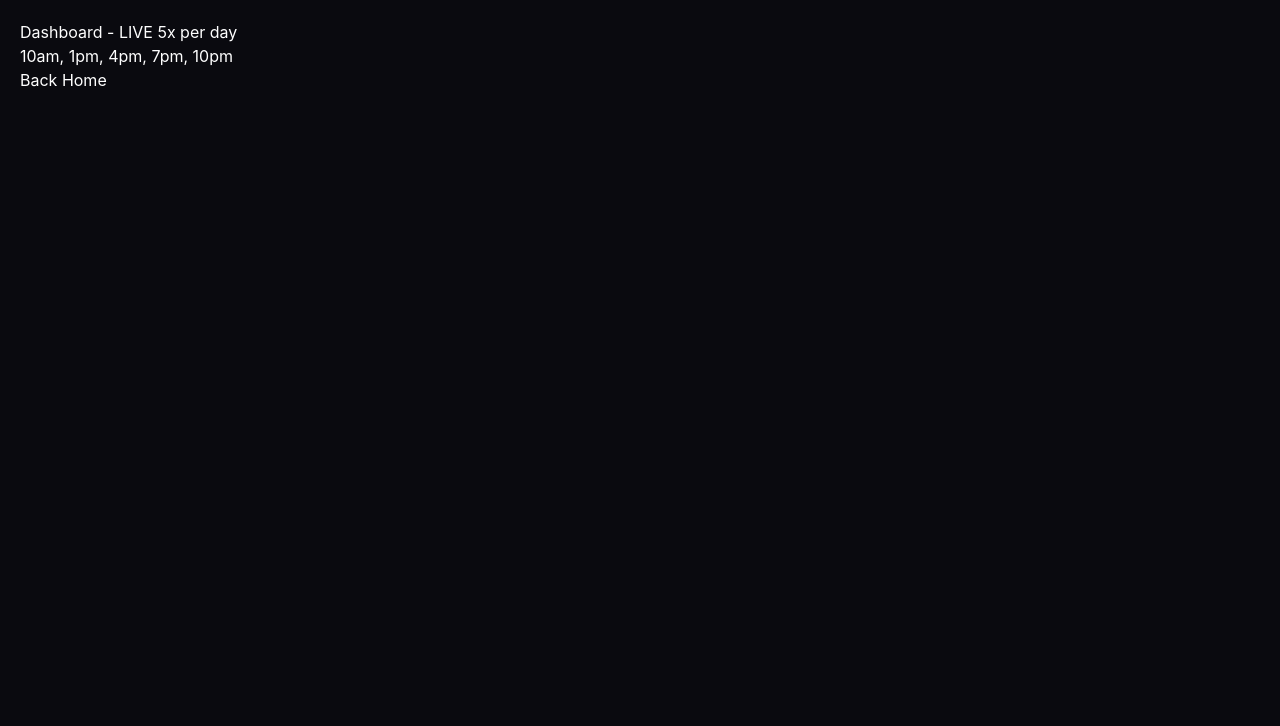
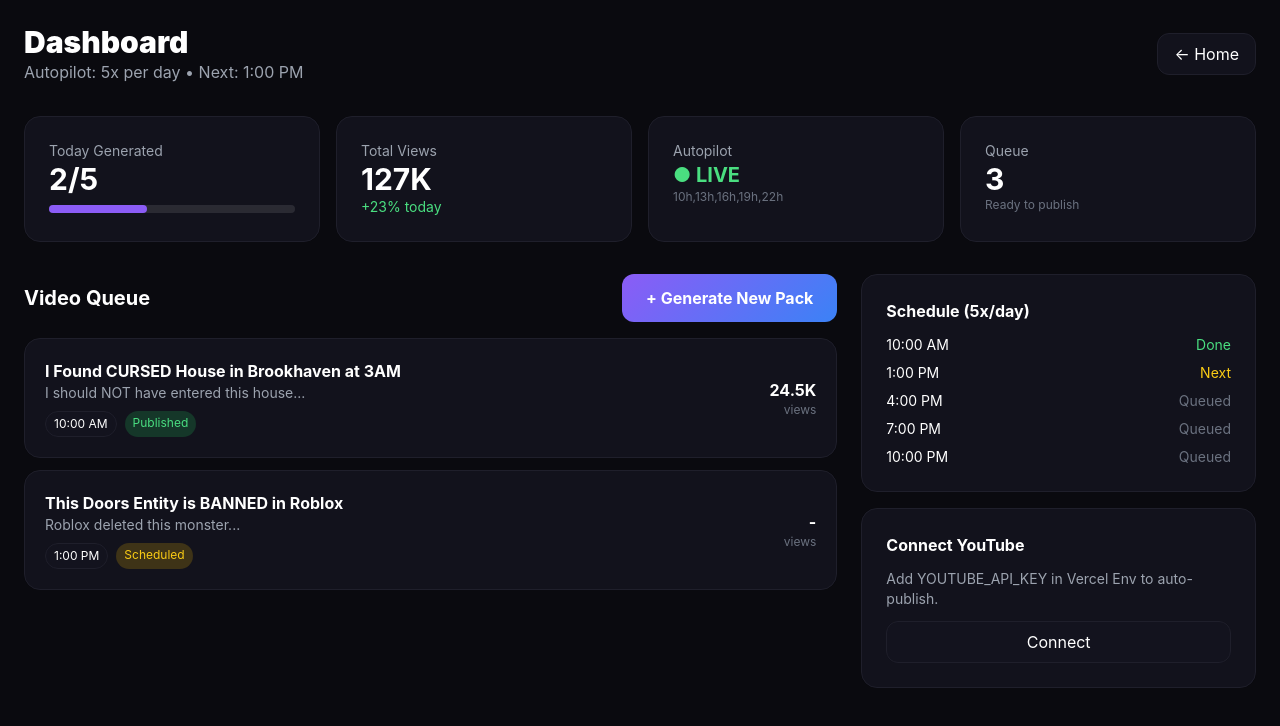
Before and after one commit to sfdesigne/Viralstudio, a Next.js app: page /dashboard in a window 1280 px wide. Shown: the top 726 px of the page. Built offline with nearby package versions, Linux system fonts and the light colour scheme.

Commit message:
Implement dashboard with idea generation feature

```diff
--- a/app/dashboard/page.tsx
+++ b/app/dashboard/page.tsx
@@ -1,4 +1,53 @@
 'use client'
+import { useState, useEffect } from 'react'
+import Link from 'next/link'
+type Idea = { id:string, title:string, hook:string, script:string, status:string, views:string, time:string }
+const MOCK: Idea[] = [
+  { id:'1', title:'I Found CURSED House in Brookhaven at 3AM', hook:'I should NOT have entered this house...', script:'Hook: You wont believe... Story: ...', status:'Published', views:'24.5K', time:'10:00 AM' },
+  { id:'2', title:'This Doors Entity is BANNED in Roblox', hook:'Roblox deleted this monster...', script:'Hook: ...', status:'Scheduled', views:'-', time:'1:00 PM' },
+]
 export default function Dashboard(){
-  return <div style={{padding:20}}><h1>Dashboard - LIVE 5x per day</h1><p>10am, 1pm, 4pm, 7pm, 10pm</p><a href="/">Back Home</a></div>
+  const [ideas,setIdeas]=useState<Idea[]>(MOCK)
+  const [loading,setLoading]=useState(false)
+  async function generate(){
+    setLoading(true)
+    try{
+      const r=await fetch('/api/generate',{method:'POST'})
+      const d=await r.json()
+      const newIdea:Idea={id:Date.now().toString(), title:d.title, hook:d.hook, script:d.script||d.title, status:'Ready', views:'-', time:'Next slot'}
+      setIdeas([newIdea,...ideas])
+    }catch(e){ alert('Generated! (mock mode)') }
+    setLoading(false)
+  }
+  return (
+    <div className="p-6 max-w-7xl mx-auto">
+      <div className="flex justify-between items-center mb-8">
+        <div><h1 className="text-3xl font-black">Dashboard</h1><p className="text-gray-400">Autopilot: 5x per day • Next: 1:00 PM</p></div>
+        <Link href="/" className="glass px-4 py-2 rounded-xl">← Home</Link>
+      </div>
+      <div className="grid grid-cols-2 md:grid-cols-4 gap-4 mb-8">
+        <div className="glass p-6 rounded-2xl"><div className="text-gray-400 text-sm">Today Generated</div><div className="text-3xl font-bold">2/5</div><div className="w-full h-2 bg-white/10 rounded-full mt-2"><div className="h-2 bg-violet-500 rounded-full" style={{width:'40%'}}></div></div></div>
+        <div className="glass p-6 rounded-2xl"><div className="text-gray-400 text-sm">Total Views</div><div className="text-3xl font-bold">127K</div><div className="text-green-400 text-sm">+23% today</div></div>
+        <div className="glass p-6 rounded-2xl"><div className="text-gray-400 text-sm">Autopilot</div><div className="text-xl font-bold text-green-400">● LIVE</div><div className="text-xs text-gray-500">10h,13h,16h,19h,22h</div></div>
+        <div className="glass p-6 rounded-2xl"><div className="text-gray-400 text-sm">Queue</div><div className="text-3xl font-bold">3</div><div className="text-xs text-gray-500">Ready to publish</div></div>
+      </div>
+      <div className="grid md:grid-cols-3 gap-6">
+        <div className="md:col-span-2">
+          <div className="flex justify-between items-center mb-4"><h2 className="text-xl font-bold">Video Queue</h2><button onClick={generate} disabled={loading} className="btn-primary">{loading?'Generating...':' + Generate New Pack'}</button></div>
+          <div className="space-y-3">
+            {ideas.map(idea=>(
+              <div key={idea.id} className="glass p-5 rounded-2xl flex justify-between items-center card-hover">
+                <div><div className="font-bold">{idea.title}</div><div className="text-sm text-gray-400">{idea.hook}</div><div className="flex gap-2 mt-2"><span className="text-xs glass px-2 py-1 rounded-full">{idea.time}</span><span className={`text-xs px-2 py-1 rounded-full ${idea.status==='Published'?'bg-green-500/20 text-green-400':'bg-yellow-500/20 text-yellow-400'}`}>{idea.status}</span></div></div>
+                <div className="text-right"><div className="font-bold">{idea.views}</div><div className="text-xs text-gray-500">views</div></div>
+              </div>
+            ))}
+          </div>
+        </div>
+        <div>
+          <div className="glass p-6 rounded-2xl mb-4"><h3 className="font-bold mb-3">Schedule (5x/day)</h3><div className="space-y-2 text-sm"><div className="flex justify-between"><span>10:00 AM</span><span className="text-green-400">Done</span></div><div className="flex justify-between"><span>1:00 PM</span><span className="text-yellow-400">Next</span></div><div className="flex justify-between"><span>4:00 PM</span><span className="text-gray-500">Queued</span></div><div className="flex justify-between"><span>7:00 PM</span><span className="text-gray-500">Queued</span></div><div className="flex justify-between"><span>10:00 PM</span><span className="text-gray-500">Queued</span></div></div></div>
+          <div className="glass p-6 rounded-2xl"><h3 className="font-bold mb-3">Connect YouTube</h3><p className="text-sm text-gray-400 mb-3">Add YOUTUBE_API_KEY in Vercel Env to auto-publish.</p><button className="w-full glass py-2 rounded-xl">Connect</button></div>
+        </div>
+      </div>
+    </div>
+  )
 }
```
